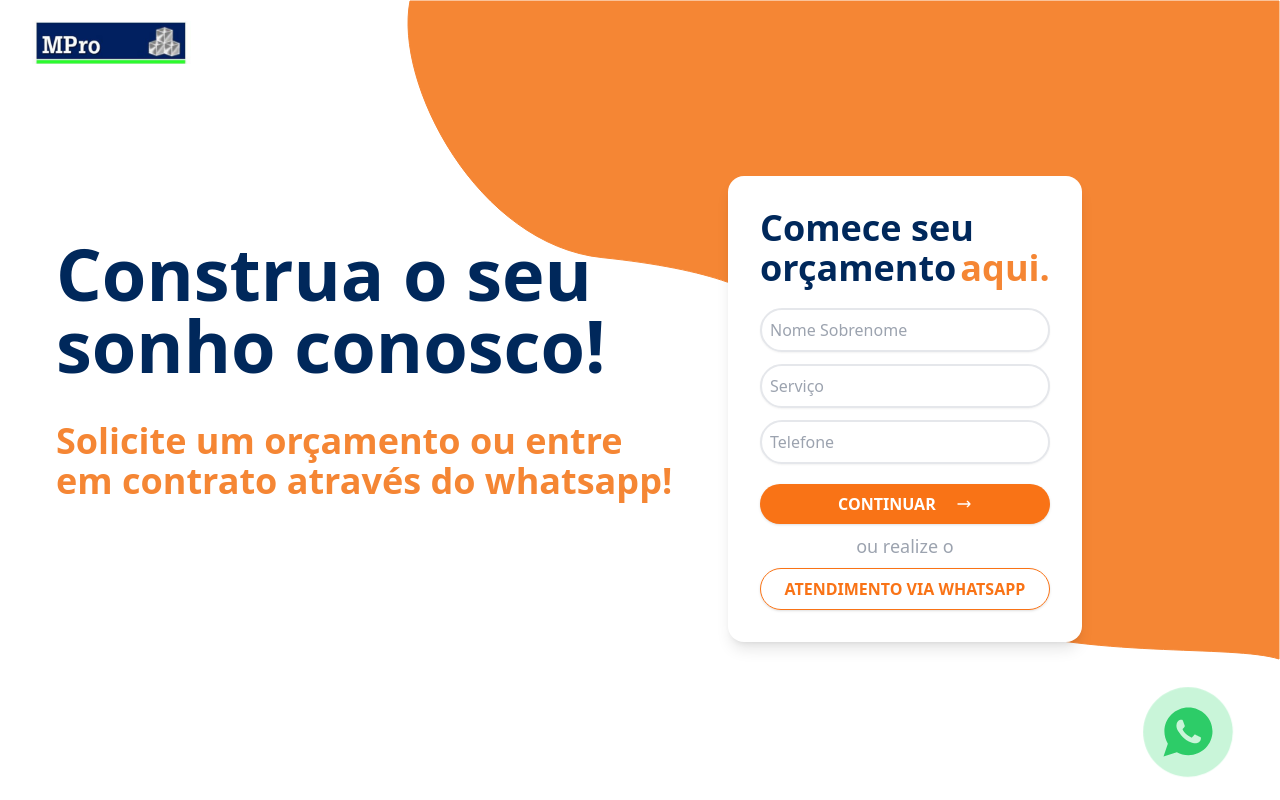
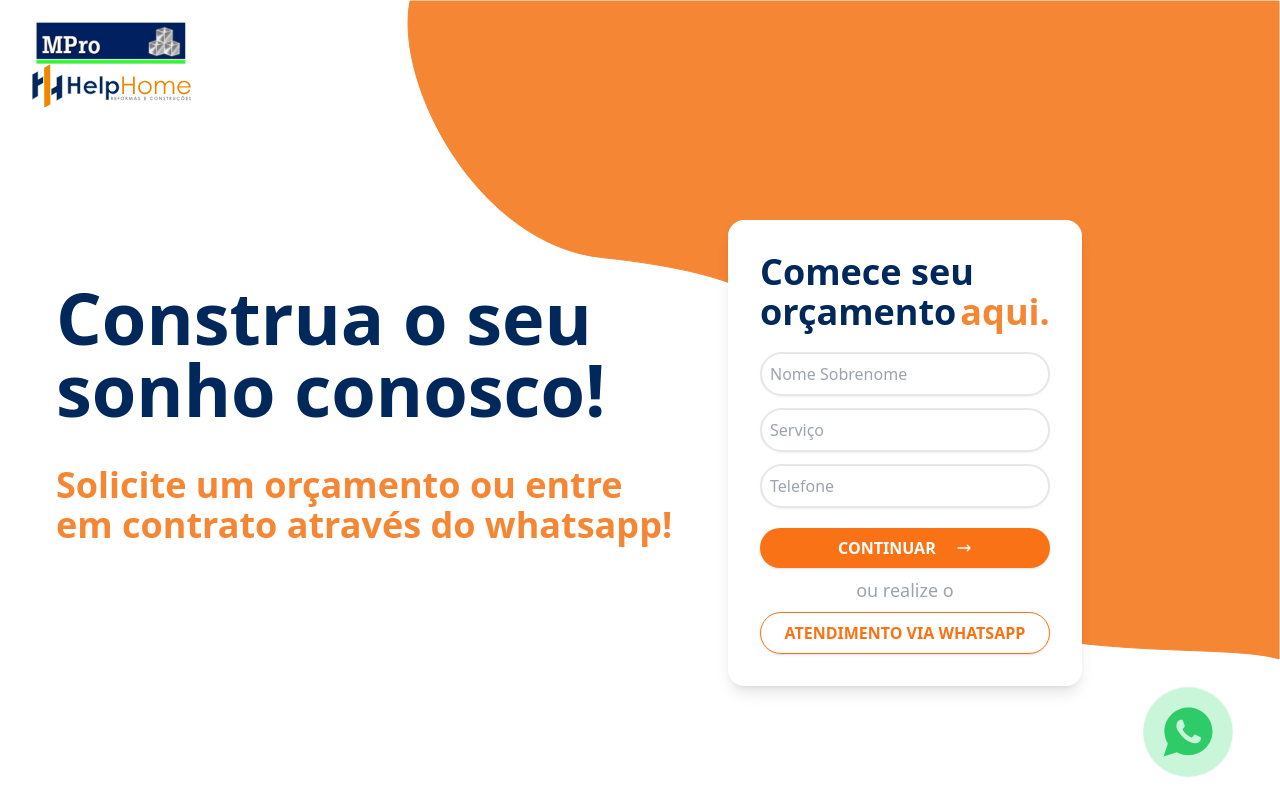
Before and after one commit to Mprohelphome/mpro-help-home, a Next.js app: page / in a window 1280 px wide. Shown: the top 800 px of the page. Built offline with nearby package versions, Linux system fonts and the light colour scheme.

Commit message:
config logo

```diff
--- a/src/pages/index.tsx
+++ b/src/pages/index.tsx
@@ -3,6 +3,7 @@ import Title from '@/components/Title'
 import Card from '@/components/Card'
 import ButtonWhatsapp from '@/components/ButtonWhatsapp'
 import logo from '../images/logo.svg';
+import logoHelp from '../images/logo-help.svg';
 import wave from '../images/wave.svg';
 import Paragraph from '@/components/Paragraph'
 import HomeSection from '@/components/HomeSection'
@@ -71,7 +72,10 @@ export default function Home() {
       <title>MPro São Paulo</title>
     </Head>
       <header className='flex w-full pl-8 pt-5'>
+        <div className="flex flex-col">
         <Image src={logo} alt='MPRO Logo'/>
+        <Image src={logoHelp} alt='MPRO Logo'/>
+        </div>
       </header>
       <motion.main
       className='flex flex-col w-full h-full'
```
Also changed, not shown: src/images/logo-help.svg (added).
